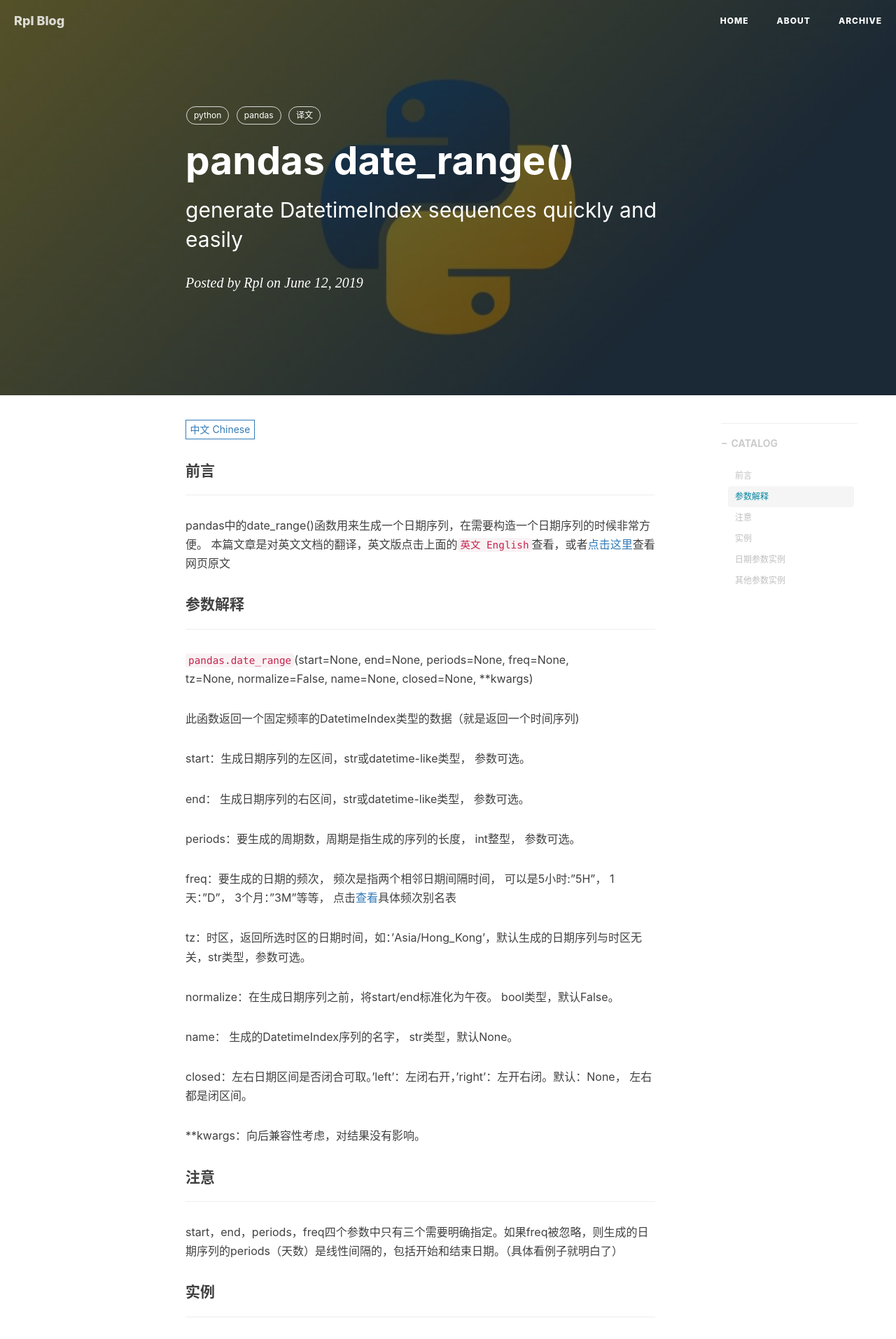
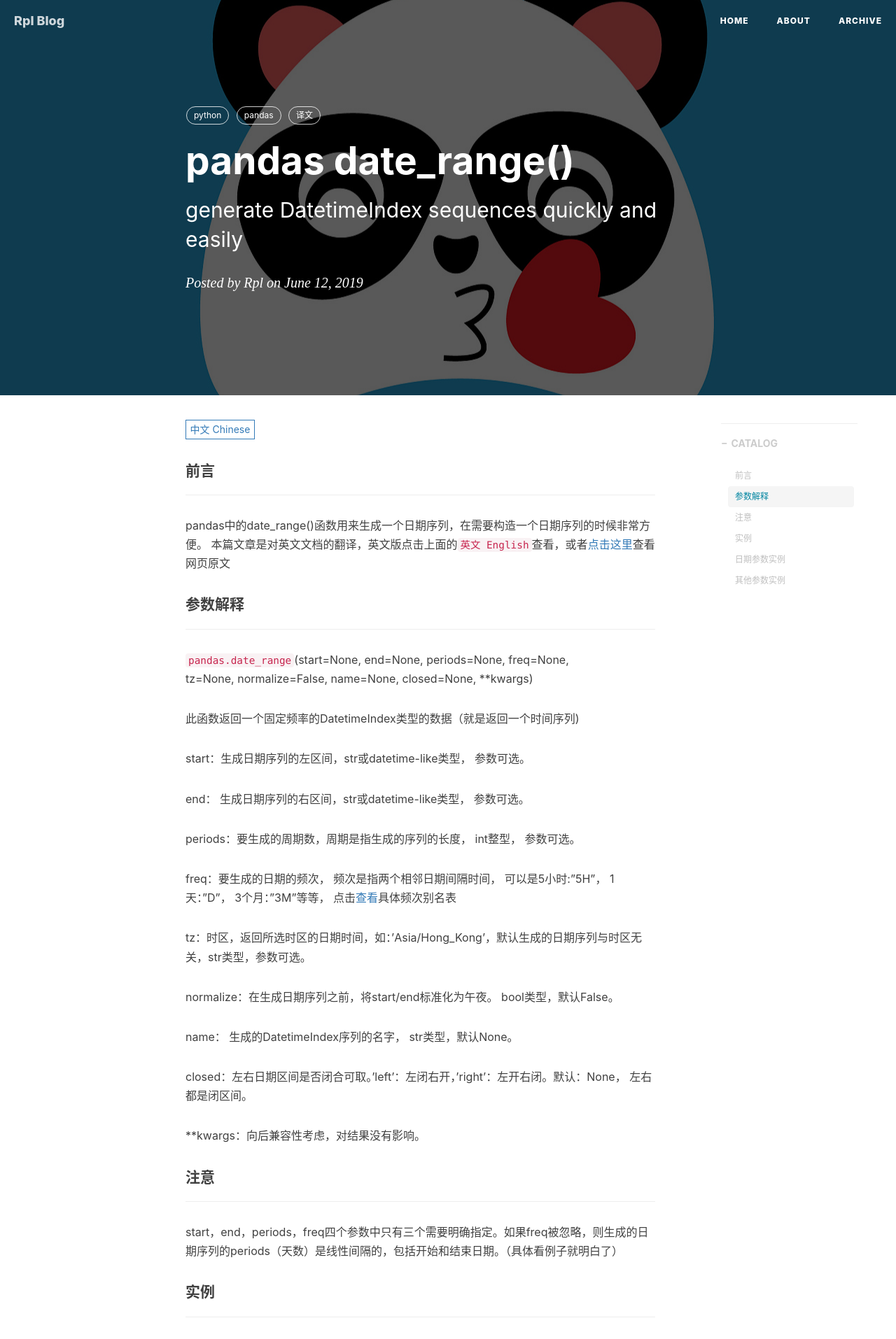
Before and after one commit to littleRpl/littleRpl.github.io, a Jekyll site: the page built from _posts/2019-06-12-pandas-date_range.md, in a window 1280 px wide. Shown: the top 1914 px of the page at 70% size. Built offline with Jekyll 4.4.1, drawn with Linux system fonts in a browser that asks for light colours; nearby versions of some CDN libraries; comment, search, counter and statistics services are not loaded.

Commit message:
update  pandas-date_range.md

```diff
--- a/_posts/2019-06-12-pandas-date_range.md
+++ b/_posts/2019-06-12-pandas-date_range.md
@@ -4,8 +4,8 @@ title:        "pandas date_range() "
 subtitle:     "generate DatetimeIndex sequences quickly and easily"
 date:         2019-06-12 12:00:00
 author:       "Rpl"
-header-img:   "img/python6.png"
-header-mask:  0.6
+header-img:   "img/panda1.jpg"
+header-mask:  0.65
 catalog:      true
 multilingual: true
 tags:
```
Also changed, not shown: img/panda1.jpg (added), img/panda2.jpg (added).
